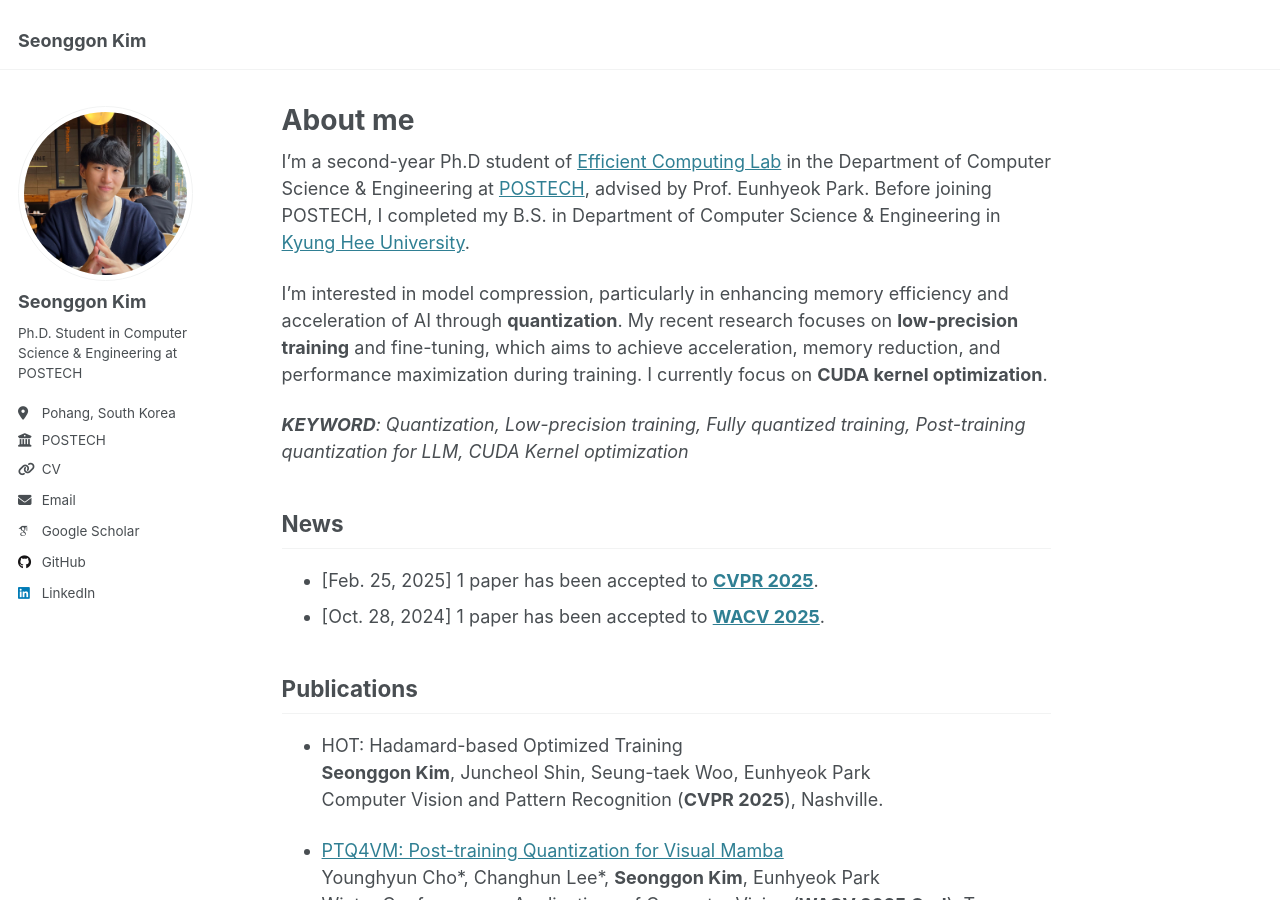
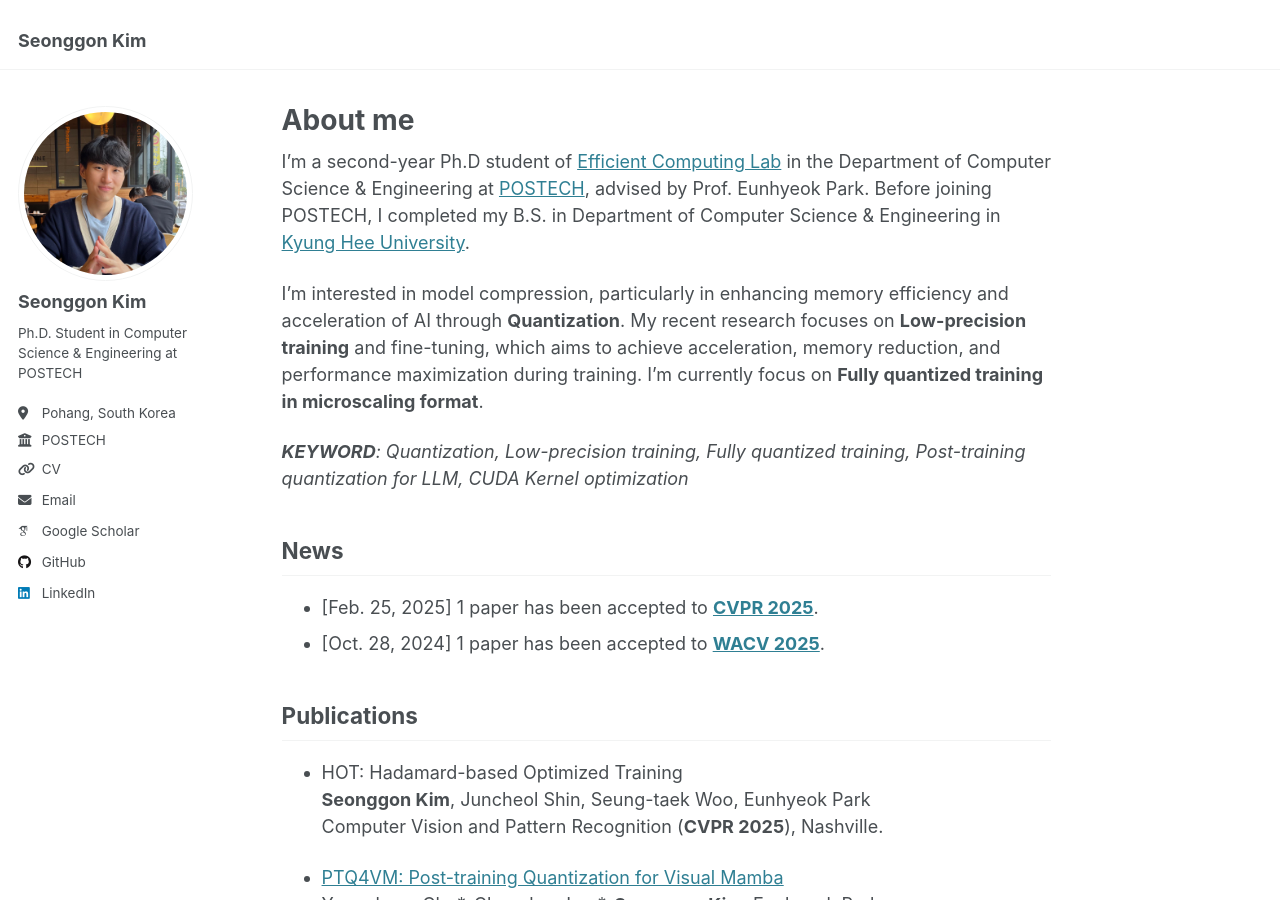
Before and after one commit to sungonuni/sungonuni.github.io, a Jekyll site: the page built from _pages/about.md, in a window 1280 px wide and 900 px high. Built offline with Jekyll 4.4.1, drawn with Linux system fonts in a browser that asks for light colours; some web fonts are replaced.

Commit message:
Change current focus

```diff
--- a/_pages/about.md
+++ b/_pages/about.md
@@ -9,7 +9,7 @@ redirect_from:
 
 I'm a second-year Ph.D student of [Efficient Computing Lab](https://sites.google.com/view/eh-p) in the Department of Computer Science & Engineering at [POSTECH](https://www.postech.ac.kr), advised by Prof. Eunhyeok Park. Before joining POSTECH, I completed my B.S. in Department of Computer Science & Engineering in [Kyung Hee University](https://www.khu.ac.kr).
 
-I'm interested in model compression, particularly in enhancing memory efficiency and acceleration of AI through **quantization**. My recent research focuses on **low-precision training** and fine-tuning, which aims to achieve acceleration, memory reduction, and performance maximization during training. I currently focus on **CUDA kernel optimization**.
+I'm interested in model compression, particularly in enhancing memory efficiency and acceleration of AI through **Quantization**. My recent research focuses on **Low-precision training** and fine-tuning, which aims to achieve acceleration, memory reduction, and performance maximization during training. I’m currently focus on **Fully quantized training in microscaling format**.
 
 _**KEYWORD**: Quantization, Low-precision training, Fully quantized training, Post-training quantization for LLM, CUDA Kernel optimization_
 
```
Also changed, not shown: 1 other file.
